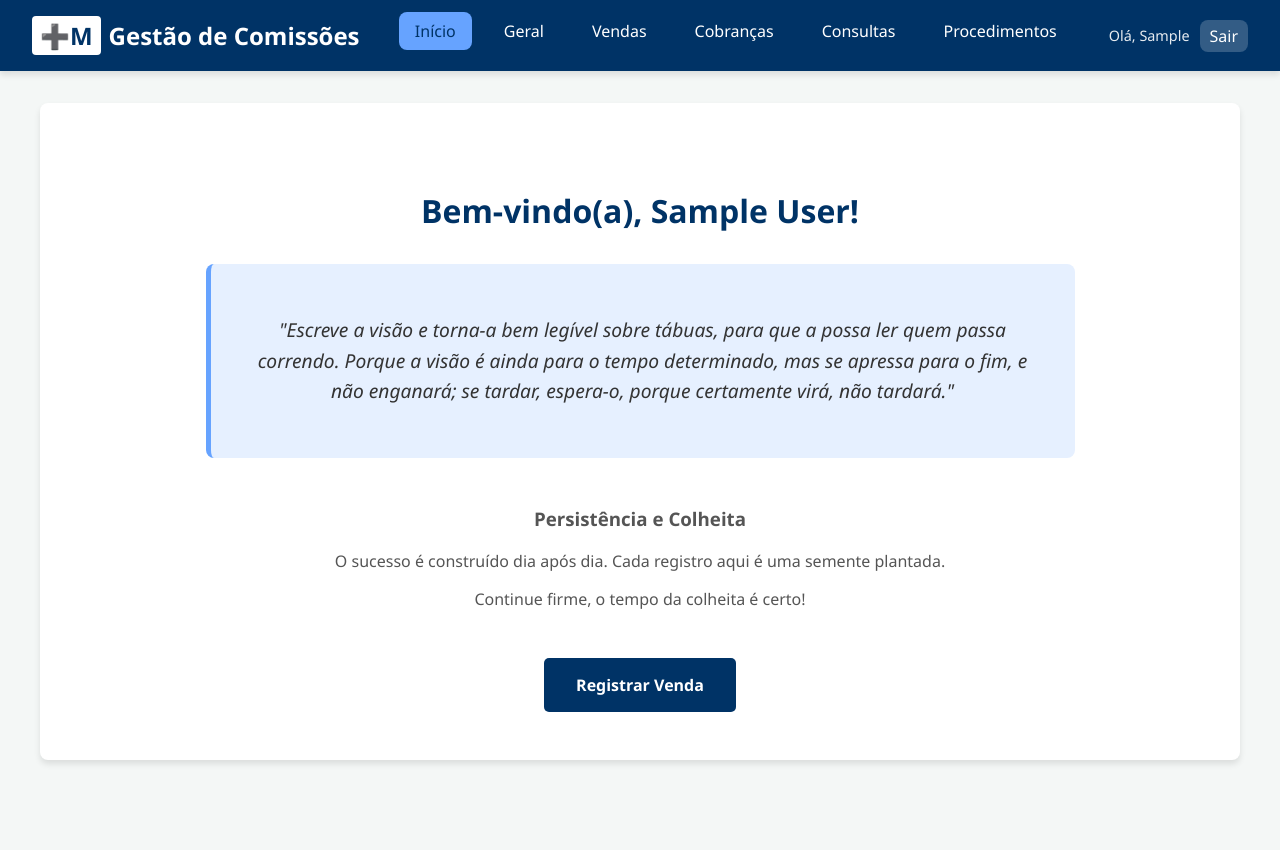
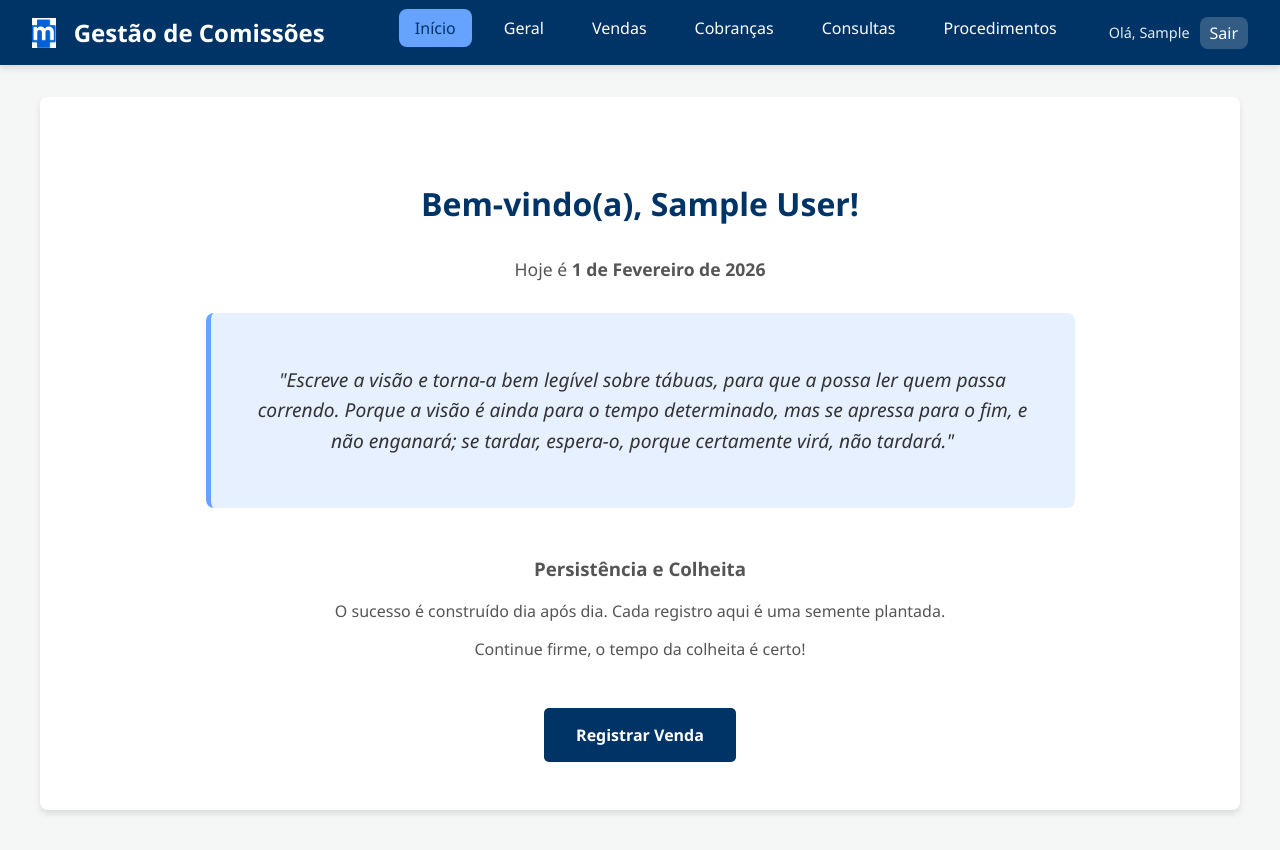
Before and after one commit to lusianegomes123-hue/gestaodecomissao, a Flask app: page / in a window 1280 px wide. Shown: the top 850 px of the page. Run offline with Flask 3, Linux system fonts and the light colour scheme; the visitor is signed in with stand-in values (Sample User, id 1).

Commit message:
Feat: Add date to home and update logo

```diff
--- a/app.py
+++ b/app.py
@@ -77,7 +77,8 @@ def logout():
 @app.route('/')
 @login_required
 def home():
-    return render_template('home.html')
+    agora = datetime.now()
+    return render_template('home.html', agora=agora)
 
 @app.route('/geral')
 @login_required
--- a/templates/base.html
+++ b/templates/base.html
@@ -6,12 +6,14 @@
     <meta name="viewport" content="width=device-width, initial-scale=1.0">
     <title>Gestão de Comissões - ➕M</title>
     <link rel="stylesheet" href="{{ url_for('static', filename='style.css') }}">
+    <link rel="icon" type="image/png" href="{{ url_for('static', filename='logo_m.png') }}">
 </head>
 
 <body>
     <header>
         <div class="logo">
-            <span>➕M</span> Gestão de Comissões
+            <img src="{{ url_for('static', filename='logo_m.png') }}" alt="M"
+                style="height: 30px; vertical-align: middle; margin-right: 10px;"> Gestão de Comissões
         </div>
         <nav>
             <ul>
--- a/templates/home.html
+++ b/templates/home.html
@@ -3,6 +3,11 @@
 {% block content %}
 <div class="card" style="text-align: center; padding: 4rem 2rem;">
     <h1 style="color: var(--primary-color); margin-bottom: 2rem;">Bem-vindo(a), {{ current_user.full_name }}!</h1>
+
+    <p style="font-size: 1.1rem; color: #555; margin-bottom: 2rem;">
+        Hoje é <strong>{{ agora.day }} de {{ ['Janeiro', 'Fevereiro', 'Março', 'Abril', 'Maio', 'Junho', 'Julho',
+            'Agosto', 'Setembro', 'Outubro', 'Novembro', 'Dezembro'][agora.month - 1] }} de {{ agora.year }}</strong>
+    </p>
 
     <div
         style="background-color: #e6f0ff; padding: 2rem; border-radius: 8px; border-left: 5px solid var(--secondary-color); font-style: italic; max-width: 800px; margin: 0 auto;">
```
Also changed, not shown: static/logo_m.png (added).
